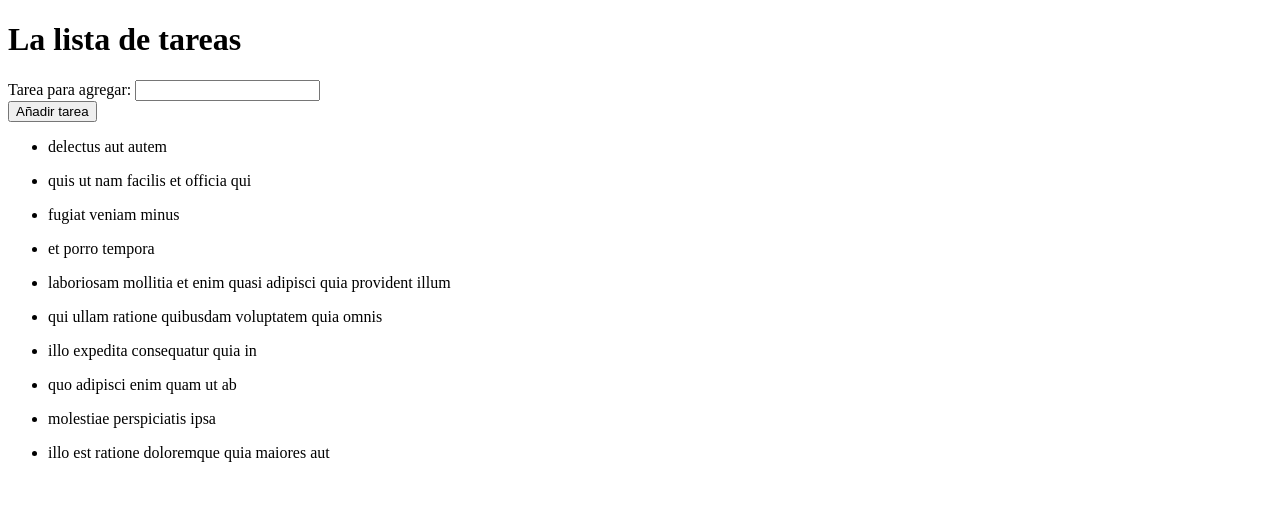
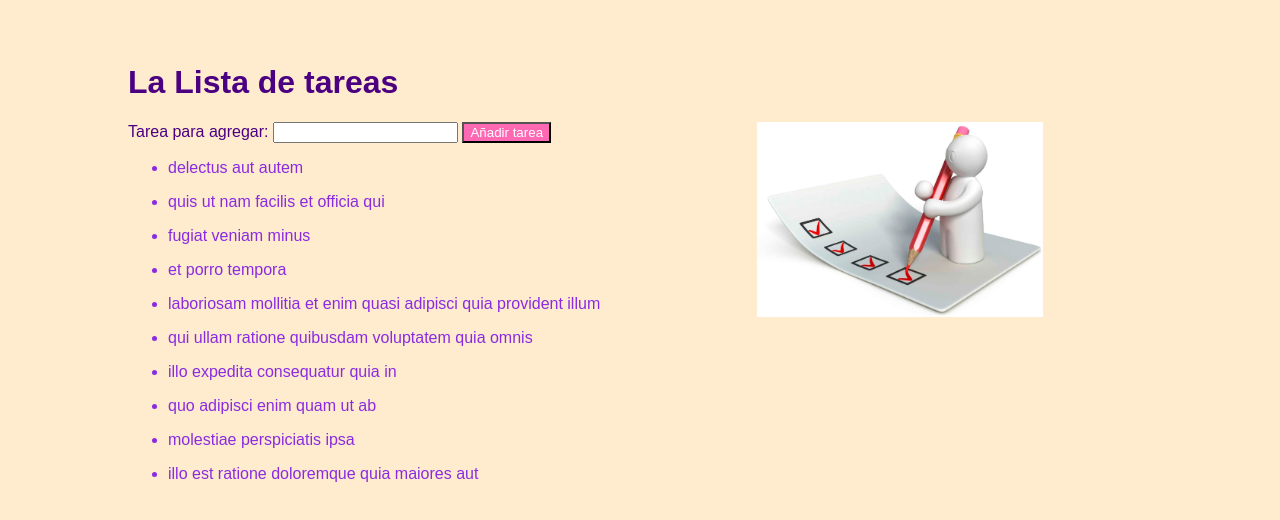
Before and after one commit to Fernandanais/lista-tareas, a plain HTML site: page index.html in a window 1280 px wide. Drawn offline with Linux system fonts and the light colour scheme.

Commit message:
Agregamos los datos a la lista y un poco de css

```diff
--- /dev/null
+++ b/assets/css/estilos.css
@@ -0,0 +1,21 @@
+body{
+	background-color: #FFEBCD;
+	color: #4B0082;
+	font-family: arial;
+	margin-top: 5%;
+	margin-left: 10%;
+
+}
+ul {
+	color: #8A2BE2;
+}
+button{
+	background-color: #FF69B4;
+	color: #fff;
+}
+img{
+	float: right;
+	width : 25%;
+	margin-right: 20%;
+
+}
--- a/assets/js/main.js
+++ b/assets/js/main.js
@@ -1218,15 +1218,18 @@ function mostrar(){
 mostrar();
 
 function agregar(){
-	var agregar = document.getElementById('tareaNueva').value;
+	var input = document.getElementById("tareaNueva");
+
+	var acum = document.getElementsByClassName("masTareas");
+
+	acum[0].innerHTML += "<ul><li>"+input.value +"</li><ul>";
+
+}
+
+/*function agregar(){
+	var agregars = document.getElementById('tareaNueva').value;
 	acumulador.push({
         'userId': 10,
         'title': textoNuevaTarea,
-        'completed': false
-    });
-
-    console.log(document.getElementById('tareaNueva').value);
-    var escribir = document.getElementById('tareaNueva').value;
-
-    document.getElementById('contenedorTareas').innerHTML = escribir;
-	}
+        'completed': false    });
+	}*/
--- a/index.html
+++ b/index.html
@@ -2,18 +2,21 @@
 <html lang="en">
 <head>
 	<meta charset="UTF-8">
+	<link rel="stylesheet" href="assets/css/estilos.css">
 	<title>Lista de tareas</title>
 </head>
 <body>
-	<h1>La lista de tareas</h1>
+	<h1>La Lista de tareas</h1>
+	<img  src="assets/img/chek.jpg" alt="imagen de listas chequeadas"/>
 
 	<div id = "contenedorTareas">
-	<form id="frm1">
-		Tarea para agregar: <input type="text" name="tareaNueva" id="tareaNueva"><br>
-	</form>
-	<button onclick="agregar()">Añadir tarea</button>
 
+		Tarea para agregar: <input type="text" name="tareaNueva" id="tareaNueva">
+		<button onclick="agregar()">Añadir tarea</button>
+
+	<div class="masTareas"></div>
 	</div>
+
 	<script src="assets/js/main.js"></script>
 
 </body>
```
Also changed, not shown: assets/img/chek.jpg (added).
